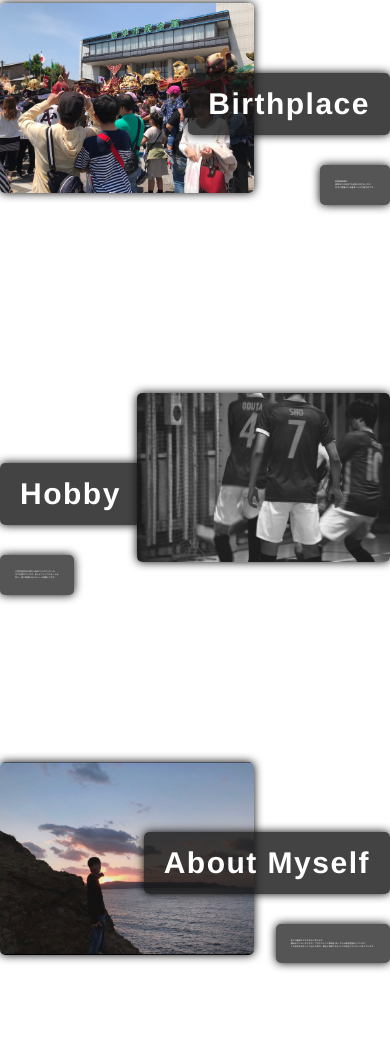
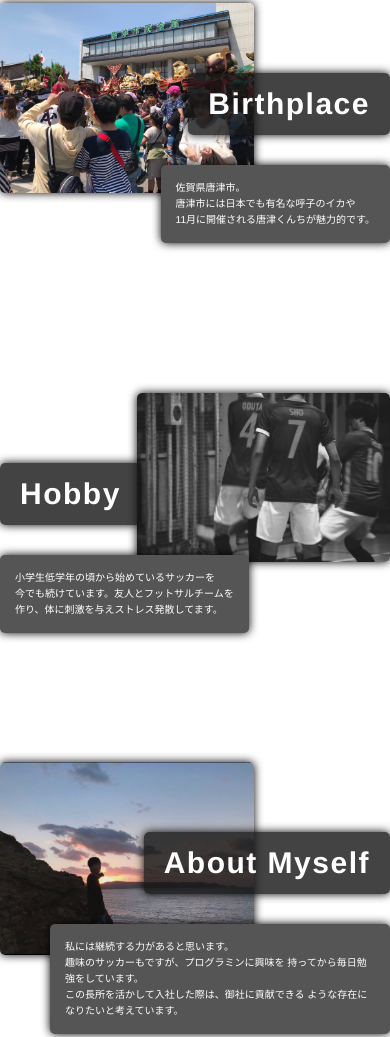
Before and after one commit to fyaun/portfolio, a plain HTML site: page index.html in a window 390 px wide. Shown: the part 1417-2454 px from the top of the page. Drawn offline with nearby package versions, Linux system fonts and the light colour scheme.

Commit message:
initial commit

```diff
--- a/style.css
+++ b/style.css
@@ -579,15 +579,12 @@ footer {
       font-size: 50px;
   }
 
-
-
-
   .contents h2 {
     font-size: 30px;
     margin-top: 30px;
   }
   .contents p {
-    font-size: 2px;
+    font-size: 10px;
     margin-bottom: 50px;
   }
 
```
